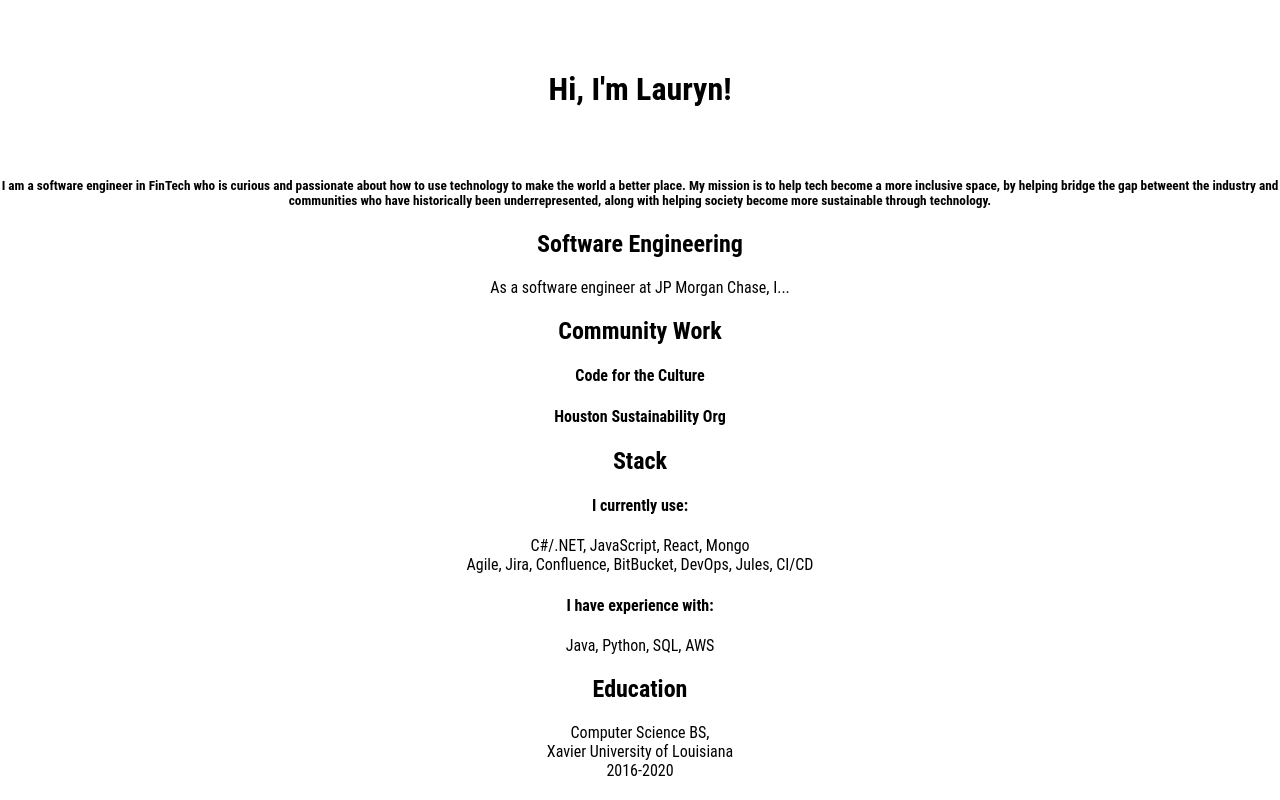
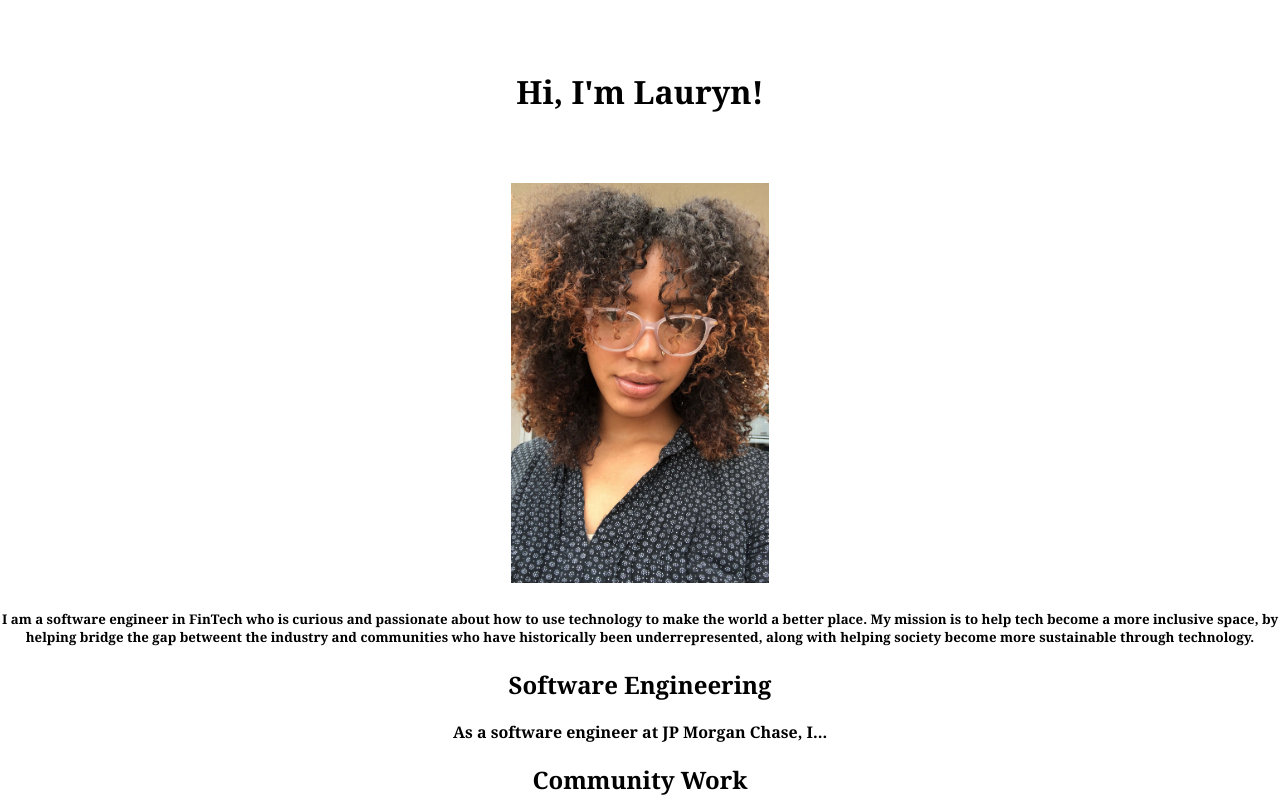
Before and after one commit to laurynhudson/personal-website, a React (Create React App) app: page / in a window 1280 px wide. Shown: the top 800 px of the page. Built offline with nearby package versions, Linux system fonts and the light colour scheme.

Commit message:
updating layout

```diff
--- a/public/index.html
+++ b/public/index.html
@@ -24,7 +24,7 @@
       work correctly both with client-side routing and a non-root public URL.
       Learn how to configure a non-root public URL by running `npm run build`.
     -->
-    <title>React App</title>
+    <title>Lauryn Hudson</title>
   </head>
   <body>
     <noscript>You need to enable JavaScript to run this app.</noscript>
--- a/src/App.css
+++ b/src/App.css
@@ -1,6 +1,8 @@
 .App {
   text-align: center;
-  font-family: "Roboto Condensed", sans-serif;
+  font-family: "DomaineDisplayNarrow", Georgia, serif;
+  font-weight: bold;
+  font-style: normal;
 }
 
 .App-logo {
@@ -8,6 +10,9 @@
   pointer-events: none;
 }
 
+.headshot {
+  height: 400px;
+}
 @media (prefers-reduced-motion: no-preference) {
   .App-logo {
     animation: App-logo-spin infinite 20s linear;
--- a/src/App.js
+++ b/src/App.js
@@ -5,6 +5,14 @@ function App() {
     <div className="App">
       <div className="Welcome">
         <h1>Hi, I'm Lauryn!</h1>
+      </div>
+      <div>
+        <img
+          className="headshot"
+          src="../headshot.jpg"
+          alt="black girl
+          technologist"
+        ></img>
       </div>
       <div className="Intro">
         <h5>
```
Also changed, not shown: public/headshot.jpg (added), 1 other file (tests, documents, lock files or other folders).
